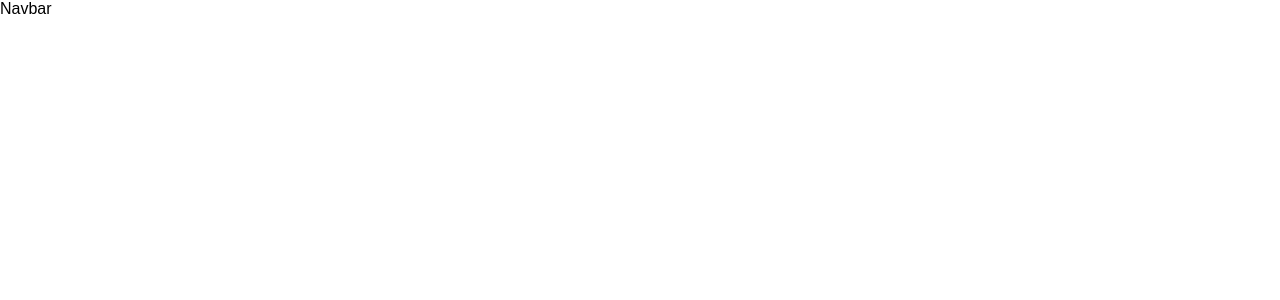
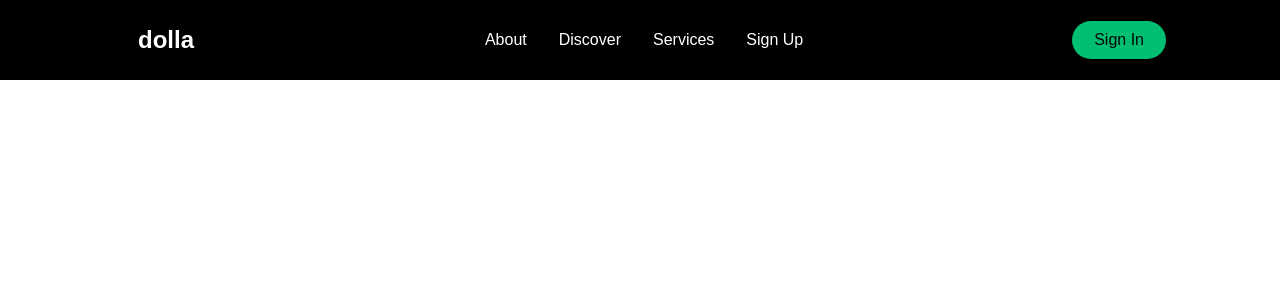
Before and after one commit to Damlek1/dmoney, a React (Create React App) app: page / in a window 1280 px wide. Shown: the top 300 px of the page. Built offline with nearby package versions, Linux system fonts and the light colour scheme; the HTML template or start-up script is replaced by a standard one.

Commit message:
navbar commit

```diff
--- a/package.json
+++ b/package.json
@@ -8,7 +8,11 @@
     "@testing-library/user-event": "^13.5.0",
     "react": "^18.2.0",
     "react-dom": "^18.2.0",
+    "react-icons": "^4.4.0",
+    "react-router-dom": "^6.3.0",
     "react-scripts": "5.0.1",
+    "react-scroll": "^1.8.7",
+    "styled-components": "^5.3.5",
     "web-vitals": "^2.1.4"
   },
   "scripts": {
--- a/src/App.js
+++ b/src/App.js
@@ -1,11 +1,12 @@
 import './App.css';
-import Navbar from './components/Navbar/Navbar'
+import {BrowserRouter} from 'react-router-dom'
+import Home from './pages/Home'
 
 function App() {
   return (
-    <div>
-      <Navbar />
-    </div>
+    <BrowserRouter>
+      <Home />
+    </BrowserRouter>
   );
 }
 
--- /dev/null
+++ b/src/components/Sidebar/Sidebar.js
@@ -0,0 +1,25 @@
+import React from 'react'
+import { SidebarContainer,Icon, CloseIcon, SidebarWrapper, SidebarMenu, SidebarLink, SideBtnWrap, SidebarRoute } from './index'
+
+const Sidebar = ({isOpen, toggle}) => {
+  return (
+    <SidebarContainer isOpen={isOpen} onClick={toggle}>
+        <Icon onClick={toggle}>
+            <CloseIcon />
+        </Icon>
+        <SidebarWrapper>
+            <SidebarMenu>
+                <SidebarLink onClick={toggle} to='about'>About</SidebarLink>
+                <SidebarLink onClick={toggle} to='discover'>Discover</SidebarLink>
+                <SidebarLink onClick={toggle} to='services'>Services</SidebarLink>
+                <SidebarLink onClick={toggle} to='signup'>Sign Up</SidebarLink>
+            </SidebarMenu>
+            <SideBtnWrap>
+                <SidebarRoute to='/signin'>Sign In</SidebarRoute>
+            </SideBtnWrap>
+        </SidebarWrapper>
+    </SidebarContainer>
+  )
+}
+
+export default Sidebar
--- /dev/null
+++ b/src/components/Sidebar/index.js
@@ -0,0 +1,92 @@
+import styled from 'styled-components'
+import {FaTimes} from 'react-icons/fa'
+import {Link as LinkS} from 'react-scroll'
+import {Link as LinkR} from 'react-router-dom'
+
+export const SidebarContainer = styled.aside`
+  position: fixed;
+  z-index: 999;
+  width: 100%;
+  height: 100%;
+  background: #0d0d0d;
+  display: grid;
+  align-items: center;
+  top: 0;
+  left: 0;
+  transition: 0.3s ease-in-out;
+  opacity: ${({isOpen}) => (isOpen ? '100%' : '0')};
+  top: ${({isOpen}) => (isOpen ? '0' : '-100%')};
+`
+
+export const CloseIcon = styled(FaTimes)`
+  color: #fff;
+`
+
+export const Icon = styled.div`
+  position: absolute;
+  top: 1.2rem;
+  right: 1.5rem;
+  background: transparent;
+  font-size: 2rem;
+  cursor: pointer;
+  outline: none;
+`
+
+export const SidebarWrapper = styled.div`
+  color: #fff;
+`
+export const SidebarMenu = styled.ul`
+  display: grid;
+  grid-template-columns: 1fr;
+  grid-template-rows: repeat(6, 80px);
+  text-align: center;
+
+  @media screen and (max-width: 480px){
+      grid-template-rows: repeat(6, 60px);
+  }
+`
+
+
+export const SidebarLink = styled(LinkS)`
+  display: flex;
+  align-items: center;
+  justify-content: center;
+  font-size: 1.5rem;
+  text-decoration: none;
+  list-style: none;
+  transition: 0ms.2s ease-in-out;
+  text-decoration: none;
+  color: #fff;
+  cursor: pointer;
+
+  &:hover{
+    color: #01bf71;
+    transition: 0.2s ease-in-out;
+  }
+`
+
+export const SideBtnWrap = styled.div`
+  display: flex;
+  justify-content: center;
+`
+
+export const SidebarRoute = styled(LinkR)`
+  border-radius: 50px;
+  background: #01bf71;
+  white-space: nowrap;
+  padding: 16px 64px;
+  color: #010606;
+  font-size: 16px;
+  outline: none;
+  border: none;
+  cursor: pointer;
+  transition: all 0.2s ease-in-out;
+  text-decoration: none;
+
+  &:hover{
+    transition: all 0.2s ease-in-out;
+    background: #fff;
+    color: #010606;
+
+  }
+`
--- a/src/components/navbar/Navbar.js
+++ b/src/components/navbar/Navbar.js
@@ -1,8 +1,38 @@
 import React from 'react'
+import {Nav, NavbarContainer, NavLogo, MobileIcon, NavMenu, NavItem, NavLinks, NavBtn, NavBtnLink} from './index'
+import {FaBars} from 'react-icons/fa'
 
-const Navbar = () => {
+const Navbar = ({toggle}) => {
   return (
-    <div>Navbar</div>
+    <>
+      <Nav>
+        <NavbarContainer>
+          <NavLogo to='/'>
+            dolla
+          </NavLogo>
+          <MobileIcon onClick={toggle}>
+            <FaBars />
+          </MobileIcon>
+          <NavMenu>
+            <NavItem>
+              <NavLinks to='about'>About</NavLinks>
+            </NavItem>
+            <NavItem>
+              <NavLinks to='discover'>Discover</NavLinks>
+            </NavItem>
+            <NavItem>
+              <NavLinks to='services'>Services</NavLinks>
+            </NavItem>
+            <NavItem>
+              <NavLinks to='signup'>Sign Up</NavLinks>
+            </NavItem>
+          </NavMenu>
+          <NavBtn>
+            <NavBtnLink to='/signin'>Sign In</NavBtnLink>
+          </NavBtn>
+        </NavbarContainer>
+      </Nav>
+    </>
   )
 }
 
--- a/src/components/navbar/index.js
+++ b/src/components/navbar/index.js
@@ -1,9 +1,119 @@
-import React from 'react'
+import styled from 'styled-components'
+import {Link as LinkR} from 'react-router-dom'
+import {Link as LinkS} from 'react-scroll'
 
-const index = () => {
-  return (
-    <div>index</div>
-  )
+export const Nav = styled.nav`
+background: #000000;
+height: 80px;
+/* margin-top: -80px; */
+display: flex;
+justify-content: center;
+align-items: center;
+font-size: 1rem;
+position: sticky;
+top: 0;
+z-index: 10;
+
+@media screen and (max-width: 960px){
+  transition: 0.8s all ease;
 }
+`
 
-export default index
+export const NavbarContainer = styled.div`
+  display: flex;
+  justify-content: space-between;
+  height: 80px;
+  z-index: 1;
+  width: 100%;
+  padding: 0 24px;
+  max-width: 1100px;
+`
+
+export const NavLogo = styled(LinkR)`
+color: #fff;
+justify-self: flex-start;
+cursor: pointer;
+font-size: 1.5rem;
+display: flex;
+align-items: center;
+margin-left: 24px;
+font-weight: bold;
+text-decoration: none;
+`
+
+export const MobileIcon = styled.div`
+ display: none;
+
+ @media screen and (max-width: 768px) {
+  display: block;
+  position: absolute;
+  top: 0;
+  right: 0;
+  transform: translate(-100%, 60%);
+  font-size: 1.8rem;
+  cursor: pointer;
+  color: #fff;
+ }
+`
+
+
+export const NavMenu = styled.ul`
+  display: flex;
+  align-items: center;
+  list-style: none;
+  text-align: center;
+  margin-right: -22px;
+
+
+  @media screen and (max-width: 768px){
+    display: none;
+  }
+`
+
+export const NavItem = styled.li`
+  height: 80px;
+`
+
+export const NavLinks = styled(LinkS)`
+  color: #fff;
+  display: flex;
+  align-items: center;
+  text-decoration: none;
+  padding: 0 1rem;
+  height: 100%;
+  cursor: pointer;
+
+  &.active{
+    border-bottom: 3px solid #01bf71;
+  }
+`
+
+export const NavBtn = styled.nav`
+  display: flex;
+  align-items: center;
+
+  @media screen and (max-width:768px){
+    display: none;
+  }
+`
+
+export const NavBtnLink = styled(LinkR)`
+  border-radius: 50px;
+  background: #01bf71;
+  white-space: nowrap;
+  padding: 10px 22px;
+  color: #010606;
+  font-size: 16px;
+  outline: none;
+  border: none;
+  cursor: pointer;
+  transition: all 0.2s ease-in-out;
+  text-decoration: none;
+
+  &:hover{
+    transition: all 0.2s ease-in-out;
+    background: #fff;
+    color: #010606;
+  }
+
+`
--- /dev/null
+++ b/src/pages/Home.js
@@ -0,0 +1,21 @@
+import React, {useState} from 'react'
+import Navbar from '../components/Navbar/Navbar'
+import Sidebar from '../components/Sidebar/Sidebar'
+
+const Home = () => {
+
+    const [isOpen, setIsOpen] = useState(false)
+
+    const toggle = () => {
+        setIsOpen(!isOpen)
+    }
+
+  return (
+    <>
+      <Sidebar isOpen={isOpen} toggle={toggle} />
+      <Navbar toggle={toggle} />
+    </>
+  )
+}
+
+export default Home
```
Also changed, not shown: src/pages/index.js (added), 1 other file (tests, documents, lock files or other folders).
